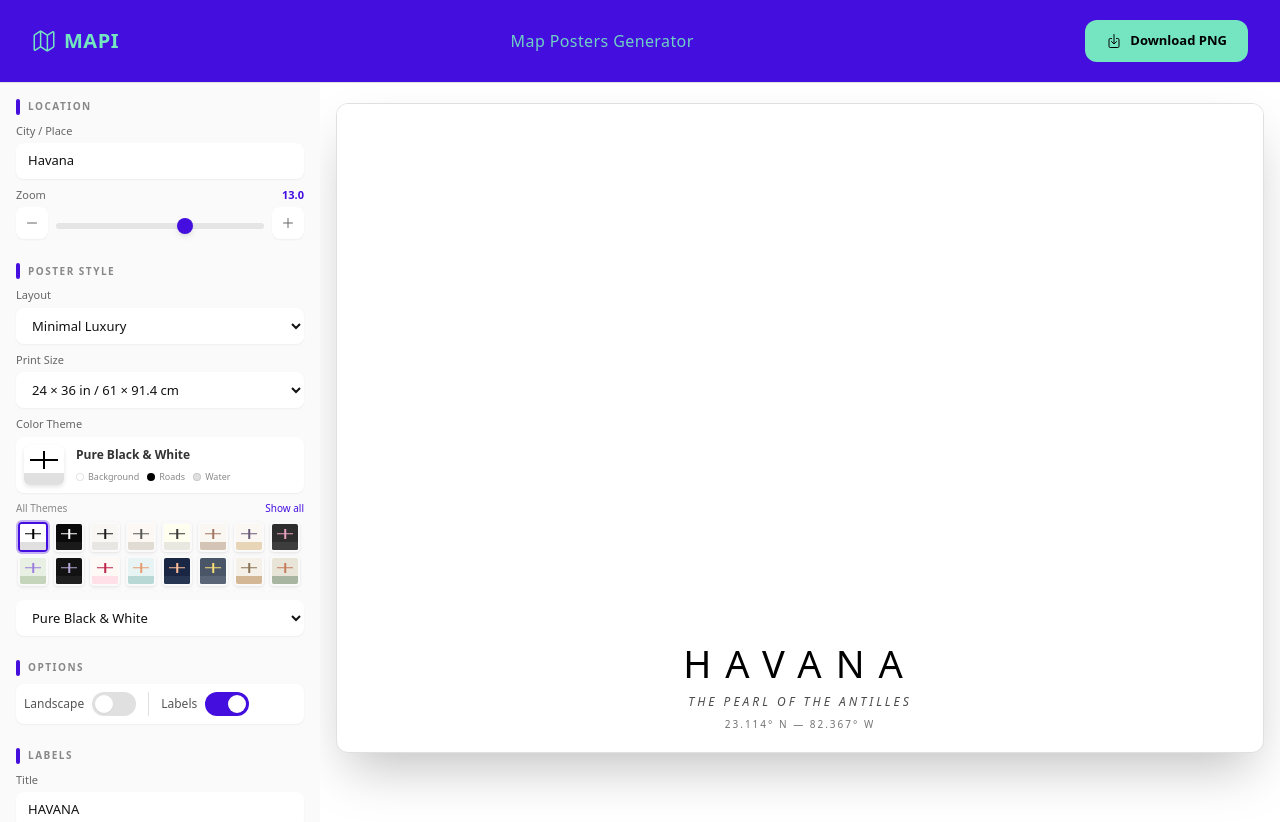
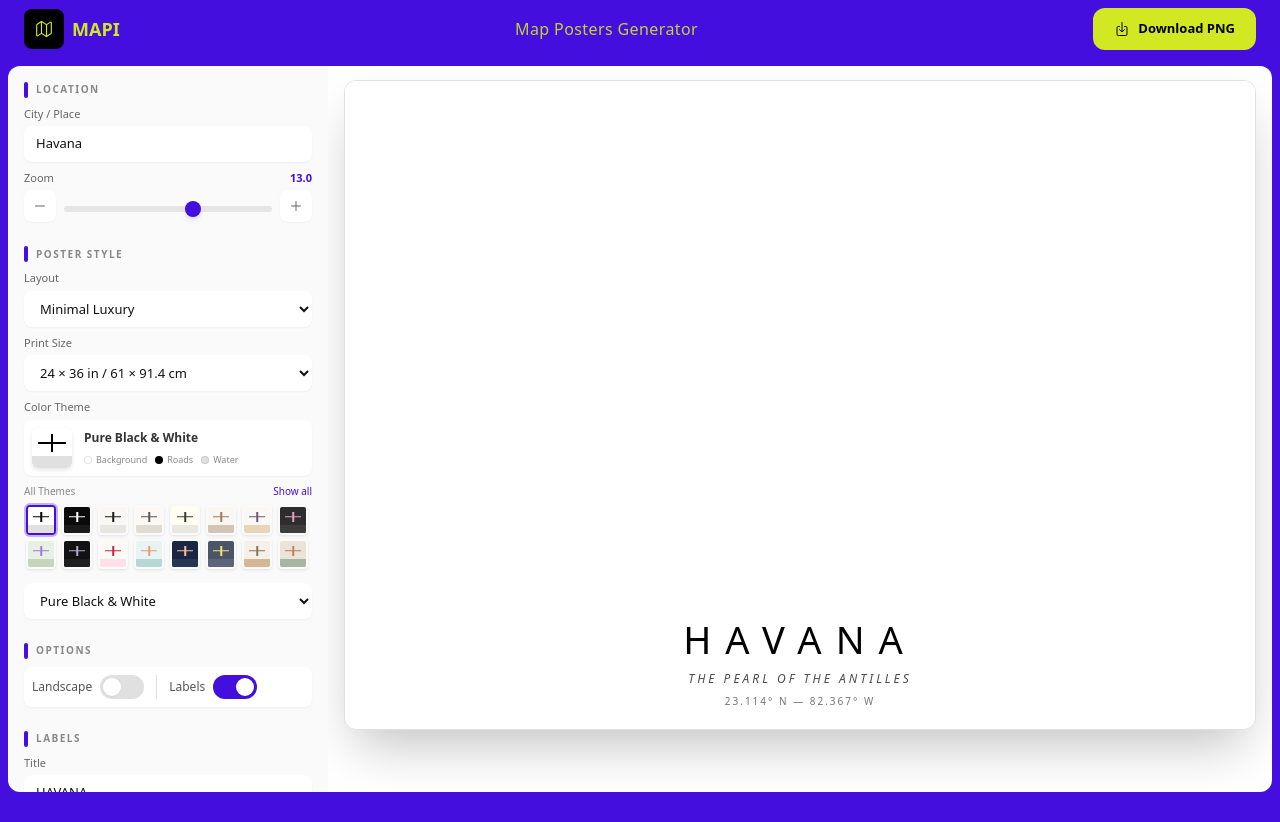
Before and after one commit to adrieldube/mapi, a plain HTML site: page index.html in a window 1280 px wide. After the commit the page ends 800 px from the top, so only its background shows below. Drawn offline with nearby package versions, Linux system fonts and the light colour scheme; no server answers.

Commit message:
Refactor header layout and styles for improved aesthetics and consistency

```diff
--- a/index.html
+++ b/index.html
@@ -24,16 +24,18 @@
   <link href="css/styles.css" rel="stylesheet" />
 </head>
 
-<body class="bg-[#f3f3f3] text-[#111] font-sans m-0 h-screen overflow-hidden">
-  <header class="px-8 py-5 bg-[#440edf] text-[#74e5c0] border-b border-[#e0e0e0]">
+<body class="bg-[#440edf] text-[#111] font-sans m-0 h-screen overflow-hidden">
+  <header class="px-6 py-2 bg-[#440edf] text-[#d2e823]">
     <div class="flex items-center justify-between">
-      <h1 class="m-0 text-xl  font-semibold tracking-[0.5px] flex items-center gap-2">
-        <ion-icon name="map-outline" class="text-2xl"></ion-icon>
+      <a href="#" class="flex items-center gap-2 font-bold text-lg text-[#d2e823]">
+        <div class="w-10 h-10 bg-black rounded-lg flex items-center justify-center">
+          <ion-icon name="map-outline" class="text-lg text-[#d2e823]"></ion-icon>
+        </div>
         MAPI
-      </h1>
-      <p class="m-0 text-md  tracking-wide opacity-90"> Map Posters Generator</p>
+      </a>
+      <p class="m-0 text-md tracking-wide opacity-90"> Map Posters Generator</p>
       <button
-        class="cursor-pointer rounded-xl border border-transparent px-5 py-2.5 text-[13px] font-semibold transition-all duration-200 bg-[#74e5c0] text-[#000] hover:bg-[#440edf] hover:text-[#74e5c0] hover:border-[#74e5c0] hover:shadow-lg flex items-center gap-2"
+        class="cursor-pointer rounded-xl border border-transparent px-5 py-2.5 text-[13px] font-semibold transition-all duration-200 bg-[#d2e823] text-[#000] hover:bg-[#440edf] hover:text-[#d2e823] hover:border-[#d2e823] hover:shadow-lg flex items-center gap-2"
         id="downloadBtn">
         <ion-icon name="download-outline" class="text-base"></ion-icon>
         Download PNG
@@ -41,7 +43,8 @@
     </div>
   </header>
 
-  <div id="container" class="flex h-[calc(100vh-61px)] overflow-hidden max-[900px]:flex-col max-[900px]:h-auto">
+  <div id="container"
+    class="flex h-[calc(100vh-74px)] rounded-xl m-2 overflow-hidden max-[900px]:flex-col max-[900px]:h-auto">
     <section id="controls"
       class="w-[320px] bg-[#fafafa] p-4 h-full overflow-y-auto shrink-0 max-[900px]:w-full max-[900px]:h-auto">
 
```
